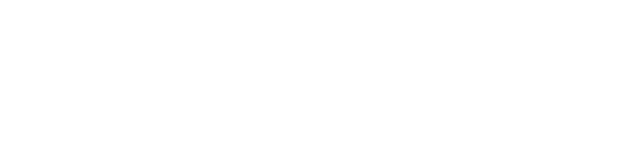
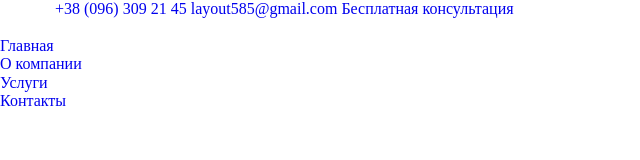
Before and after one commit to Pulzze92/myFirstLayout, a plain HTML site: page index.html in a window 1280 px wide. Shown: the whole page, without its empty margins (0-640 px from the left). Drawn offline with nearby package versions, Linux system fonts and the light colour scheme.

Commit message:
create style

```diff
--- a/css/style.css
+++ b/css/style.css
@@ -0,0 +1,20 @@
+*{
+	box-sizing: border-box;
+}
+
+a {
+	text-decoration: none;
+	display: inline-block;
+}
+
+ul,
+li {
+	list-style: none;
+	margin: 0;
+	padding: 0;
+}
+
+.container {
+	max-width: 1170px;
+	margin: 0 auto;
+}
--- a/index.html
+++ b/index.html
@@ -5,14 +5,32 @@
 	<meta http-equiv="X-UA-Compatible" content="IE=edge">
 	<meta name="viewport" content="width=device-width, initial-scale=1.0">
 	<title>Document</title>
+	<link rel="stylesheet" href="css/normalize.css">
+	<link rel="stylesheet" href="css/style.css">
 </head>
 <body>
 	<header class="header">
 		<div class="header__top">
-
+			<div class="container">
+				<a href="#">+38 (096) 309 21 45</a>
+				<a href="#">layout585@gmail.com</a>
+				<a href="#">Бесплатная консультация</a>
+			</div>
 		</div>
 		<div class="header__content">
-
+        <div class="header__logo">
+			  <a href="#">
+				  <img src="img/logo.png" alt="">
+			  </a>
+		  </div>
+		  <nav class="menu">
+			  <ul>
+				  <li><a href="#">Главная</a></li>
+				  <li><a href="#">О компании</a></li>
+				  <li><a href="#">Услуги</a></li>
+				  <li><a href="#">Контакты</a></li>
+			  </ul>
+		  </nav>
 		</div>
 	</header>
 </body>
```
